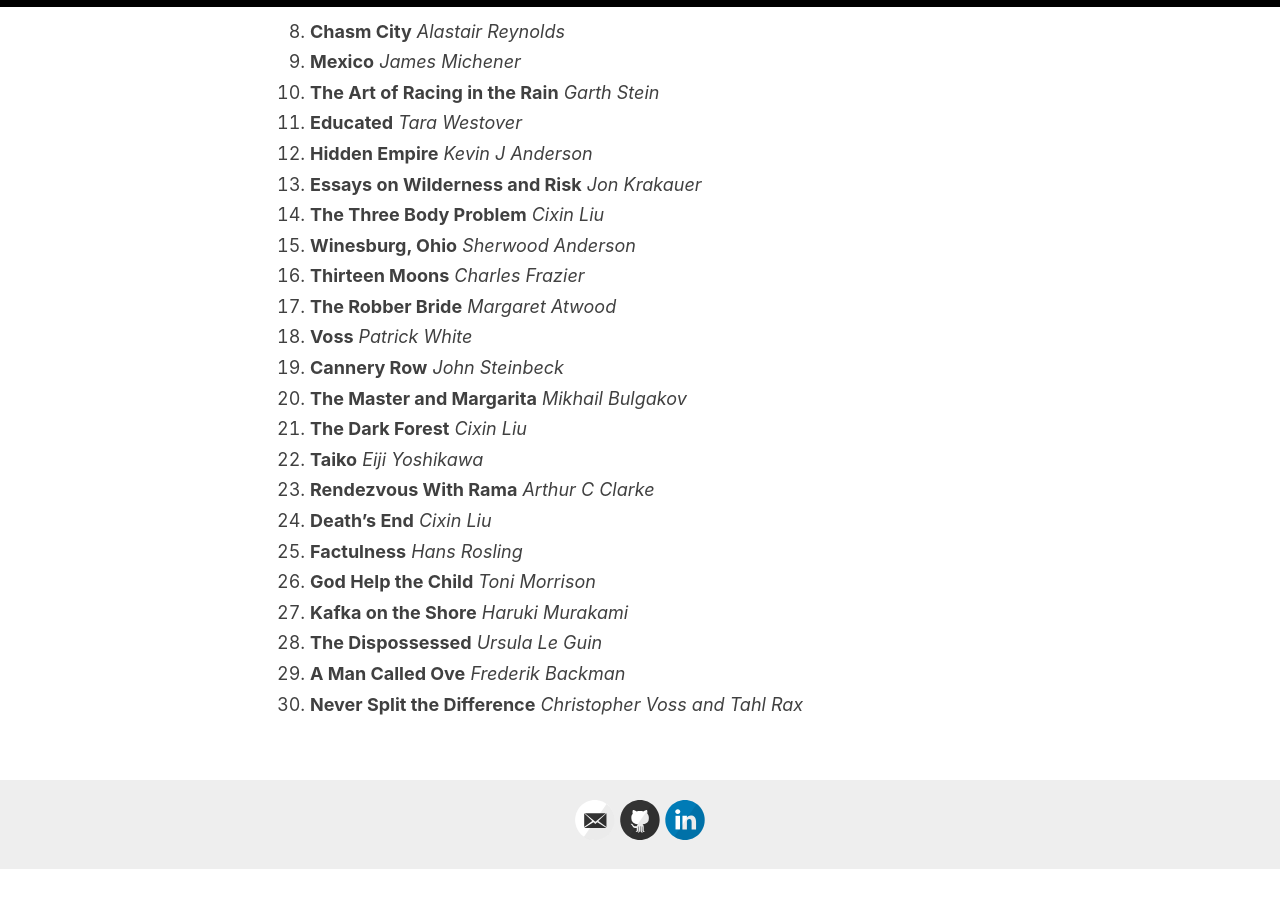
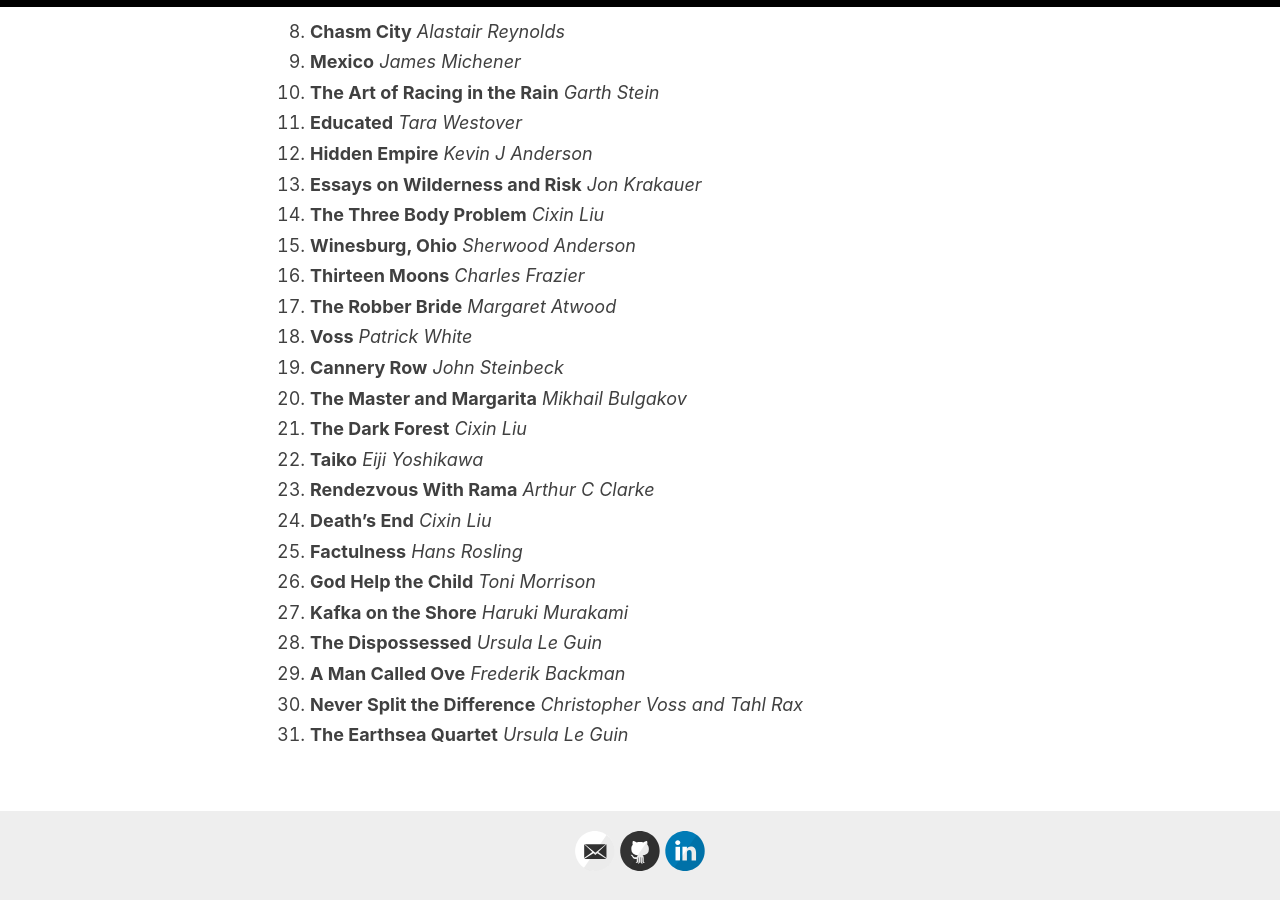
Before and after one commit to Murrkeys/Murrkeys.github.io, a Jekyll site: the page built from _posts/2020-08-26-books.md, in a window 1280 px wide and 900 px high, scrolled down 593 px. Built offline with Jekyll 4.4.1, drawn with Linux system fonts in a browser that asks for light colours; before the commit the page ends 1463 px from its top, so only the background shows below that.

Commit message:
Update 2020-08-26-books.md

```diff
--- a/_posts/2020-08-26-books.md
+++ b/_posts/2020-08-26-books.md
@@ -35,3 +35,4 @@
 28. **The Dispossessed** *Ursula Le Guin*
 29. **A Man Called Ove** *Frederik Backman*
 30. **Never Split the Difference** *Christopher Voss and Tahl Rax*
+31. **The Earthsea Quartet** *Ursula Le Guin*
```
